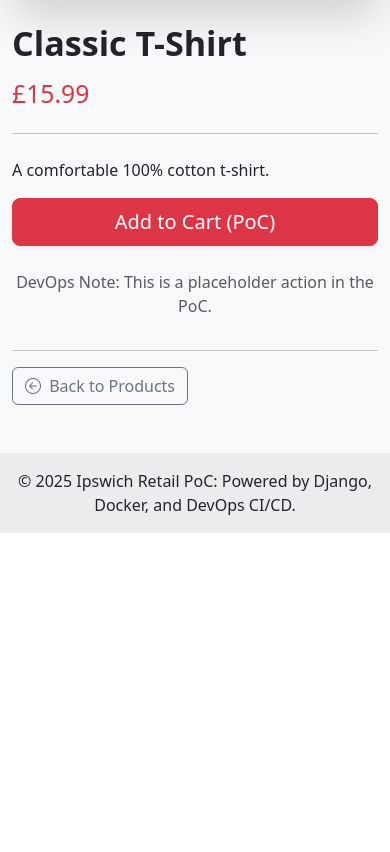
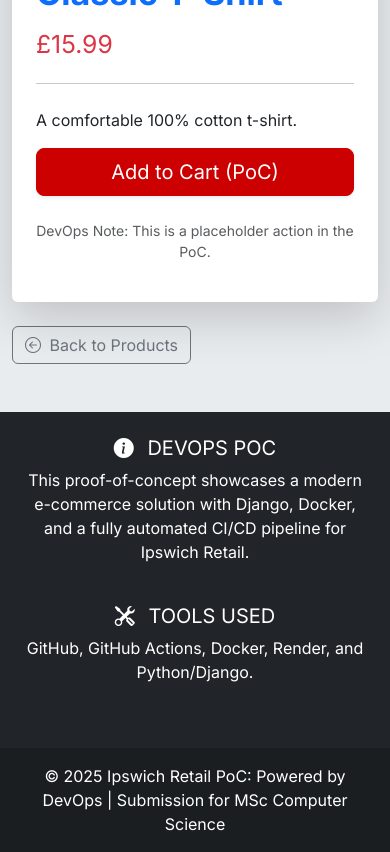
Before and after one commit to aminajaved1999/ecommerce-devops-poc, a Django app: page /product/1/ in a window 390 px wide. Shown: the part 420-1272 px from the top of the page. Before the commit the page ends 953 px from the top, so only its background shows below. Run offline with Django 5.2, Linux system fonts and the light colour scheme; data comes from the database, SQL or seed files in the repository.

Commit message:
polish with custom styling

```diff
--- a/store/templates/store/base.html
+++ b/store/templates/store/base.html
@@ -3,19 +3,31 @@
 <head>
     <meta charset="UTF-8">
     <meta name="viewport" content="width=device-width, initial-scale=1.0">
-    <title>Ipswich Retail PoC</title>
+    <title>Ipswich Retail | Modern E-commerce PoC</title>
+    <link href="https://fonts.googleapis.com/css2?family=Inter:wght@400;600;700;800&display=swap" rel="stylesheet">
     <link href="https://cdn.jsdelivr.net/npm/bootstrap@5.3.3/dist/css/bootstrap.min.css" rel="stylesheet" integrity="sha384-QWTKZyjpPEjISv5WaRU9OFeRpok6YctnYmDr5pNlyT2bRjXh0JMhjY6hW+ALEwIH" crossorigin="anonymous">
     <link rel="stylesheet" href="https://cdn.jsdelivr.net/npm/bootstrap-icons@1.11.3/font/bootstrap-icons.min.css">
     <style>
-        body { background-color: #f8f9fa; }
+        :root {
+            --bs-primary: #004d99; /* Deep Blue */
+            --bs-danger: #cc0000; /* Vibrant Red */
+            --bs-font-sans-serif: 'Inter', sans-serif;
+        }
+        body { background-color: #e9ecef; font-family: var(--bs-font-sans-serif); }
+        .navbar { background-color: var(--bs-primary) !important; }
+        .btn-primary { background-color: var(--bs-primary); border-color: var(--bs-primary); }
+        .btn-primary:hover { background-color: #003366; border-color: #003366; }
+        .btn-danger { background-color: var(--bs-danger); border-color: var(--bs-danger); }
+        .btn-danger:hover { background-color: #990000; border-color: #990000; }
         .card:hover { transform: translateY(-5px); transition: transform 0.3s ease, box-shadow 0.3s ease; box-shadow: 0 0.5rem 1rem rgba(0, 0, 0, 0.15) !important; }
+        .hero-section { background-color: #f8f9fa; padding: 3rem 0; }
     </style>
 </head>
 <body>
-    <nav class="navbar navbar-expand-lg navbar-dark bg-dark shadow-sm">
+    <nav class="navbar navbar-expand-lg navbar-dark shadow-lg">
         <div class="container-fluid container">
-            <a class="navbar-brand fw-bold" href="{% url 'product_list' %}">
-                <i class="bi bi-gear-fill text-info me-2"></i> Ipswich Retail (DevOps PoC)
+            <a class="navbar-brand fw-bold fs-4" href="{% url 'product_list' %}">
+                <i class="bi bi-shop-window me-2"></i> Ipswich Retail
             </a>
             <button class="navbar-toggler" type="button" data-bs-toggle="collapse" data-bs-target="#navbarNav">
                 <span class="navbar-toggler-icon"></span>
@@ -26,7 +38,7 @@
                         <a class="nav-link active" href="{% url 'product_list' %}"><i class="bi bi-house-door-fill me-1"></i> Home</a>
                     </li>
                     <li class="nav-item">
-                        <a class="nav-link btn btn-sm btn-outline-info ms-lg-3" href="{% url 'cart' %}">
+                        <a class="nav-link btn btn-danger ms-lg-3" href="{% url 'cart' %}">
                             <i class="bi bi-cart-fill me-1"></i> View Cart
                         </a>
                     </li>
@@ -40,9 +52,21 @@
         {% endblock %}
     </div>
 
-    <footer class="bg-light text-center text-lg-start mt-auto">
-        <div class="text-center p-3" style="background-color: rgba(0, 0, 0, 0.05);">
-            © 2025 Ipswich Retail PoC: Powered by Django, Docker, and DevOps CI/CD.
+    <footer class="bg-dark text-white text-center text-lg-start mt-auto">
+        <div class="container p-4">
+            <div class="row">
+                <div class="col-lg-6 col-md-12 mb-4 mb-md-0">
+                    <h5 class="text-uppercase"><i class="bi bi-info-circle-fill me-2"></i> DevOps PoC</h5>
+                    <p>This proof-of-concept showcases a modern e-commerce solution with Django, Docker, and a fully automated CI/CD pipeline for Ipswich Retail.</p>
+                </div>
+                <div class="col-lg-6 col-md-12 mb-4 mb-md-0">
+                    <h5 class="text-uppercase"><i class="bi bi-tools me-2"></i> Tools Used</h5>
+                    <p>GitHub, GitHub Actions, Docker, Render, and Python/Django.</p>
+                </div>
+            </div>
+        </div>
+        <div class="text-center p-3" style="background-color: rgba(0, 0, 0, 0.2);">
+            © 2025 Ipswich Retail PoC: Powered by DevOps | Submission for MSc Computer Science
         </div>
     </footer>
     <script src="https://cdn.jsdelivr.net/npm/bootstrap@5.3.3/dist/js/bootstrap.bundle.min.js" integrity="sha384-YvpcrYf0tY3lHB60NNkmXc5s9fDVZLESaAA55NDzOxhy9GkcIdslK1eN7N6jIeHz" crossorigin="anonymous"></script>
--- a/store/templates/store/product_detail.html
+++ b/store/templates/store/product_detail.html
@@ -1,13 +1,22 @@
 {% extends "store/base.html" %}
 
 {% block content %}
-    <div class="row">
+    <div class="card p-4 shadow-lg border-0">
+        <div class="row g-0">
             <div class="col-md-6 mb-4">
-            <img src="https://picsum.photos/seed/{{ product.name }}/800/600" class="img-fluid rounded-3 shadow-lg" alt="{{ product.name }}">
+                {% if "Shirt" in product.name %}
+                    <img src="https://images.unsplash.com/photo-1596755094514-f87e34085852?q=80&w=2070&auto=format&fit=crop&ixlib=rb-4.0.3&ixid=M3wxMjA3fDB8MHxwaG90by1wYWdlfHx8fGVufDB8fHx8fA%3D%3D" class="img-fluid rounded-3 shadow-sm" alt="{{ product.name }}">
+                {% elif "Wallet" in product.name %}
+                    <img src="https://images.unsplash.com/photo-1549419161-042838491c6e?q=80&w=2070&auto=format&fit=crop&ixlib=rb-4.0.3&ixid=M3wxMjA3fDB8MHxwaG90by1wYWdlfHx8fGVufDB8fHx8fA%3D%3D" class="img-fluid rounded-3 shadow-sm" alt="{{ product.name }}">
+                {% elif "Shoes" in product.name %}
+                    <img src="https://images.unsplash.com/photo-1600185365483-26d7a4cc7519?q=80&w=2124&auto=format&fit=crop&ixlib=rb-4.0.3&ixid=M3wxMjA3fDB8MHxwaG90by1wYWdlfHx8fGVufDB8fHx8fA%3D%3D" class="img-fluid rounded-3 shadow-sm" alt="{{ product.name }}">
+                {% else %}
+                    <img src="https://images.unsplash.com/photo-1528698827571-3c6b788640d0?q=80&w=2070&auto=format&fit=crop&ixlib=rb-4.0.3&ixid=M3wxMjA3fDB8MHxwaG90by1wYWdlfHx8fGVufDB8fHx8fA%3D%3D" class="img-fluid rounded-3 shadow-sm" alt="{{ product.name }}">
+                {% endif %}
             </div>
 
-        <div class="col-md-6">
-            <h1 class="display-4 fw-bold mb-3">{{ product.name }}</h1>
+            <div class="col-md-6 ps-md-4">
+                <h1 class="display-4 fw-bold mb-3 text-primary">{{ product.name }}</h1>
                 <h2 class="text-danger mb-4">£{{ product.price }}</h2>
                 <hr>
 
@@ -15,11 +24,11 @@
 
                 <div class="d-grid gap-2">
                     <a href="{% url 'cart' %}" class="btn btn-danger btn-lg shadow-sm">Add to Cart (PoC)</a>
-                <p class="text-muted text-center mt-3">DevOps Note: This is a placeholder action in the PoC.</p>
-            </div>
-
-            <hr>
-            <a href="{% url 'product_list' %}" class="btn btn-outline-secondary"><i class="bi bi-arrow-left-circle me-1"></i> Back to Products</a>
+                    <p class="text-muted text-center mt-3 small">DevOps Note: This is a placeholder action in the PoC.</p>
                 </div>
             </div>
+        </div>
+    </div>
+    <br>
+    <a href="{% url 'product_list' %}" class="btn btn-outline-secondary"><i class="bi bi-arrow-left-circle me-1"></i> Back to Products</a>
 {% endblock %}
```
Also changed, not shown: store/templates/store/product_list.html (+29 -7 lines). Lines whose indentation alone changed are shown as unchanged.
